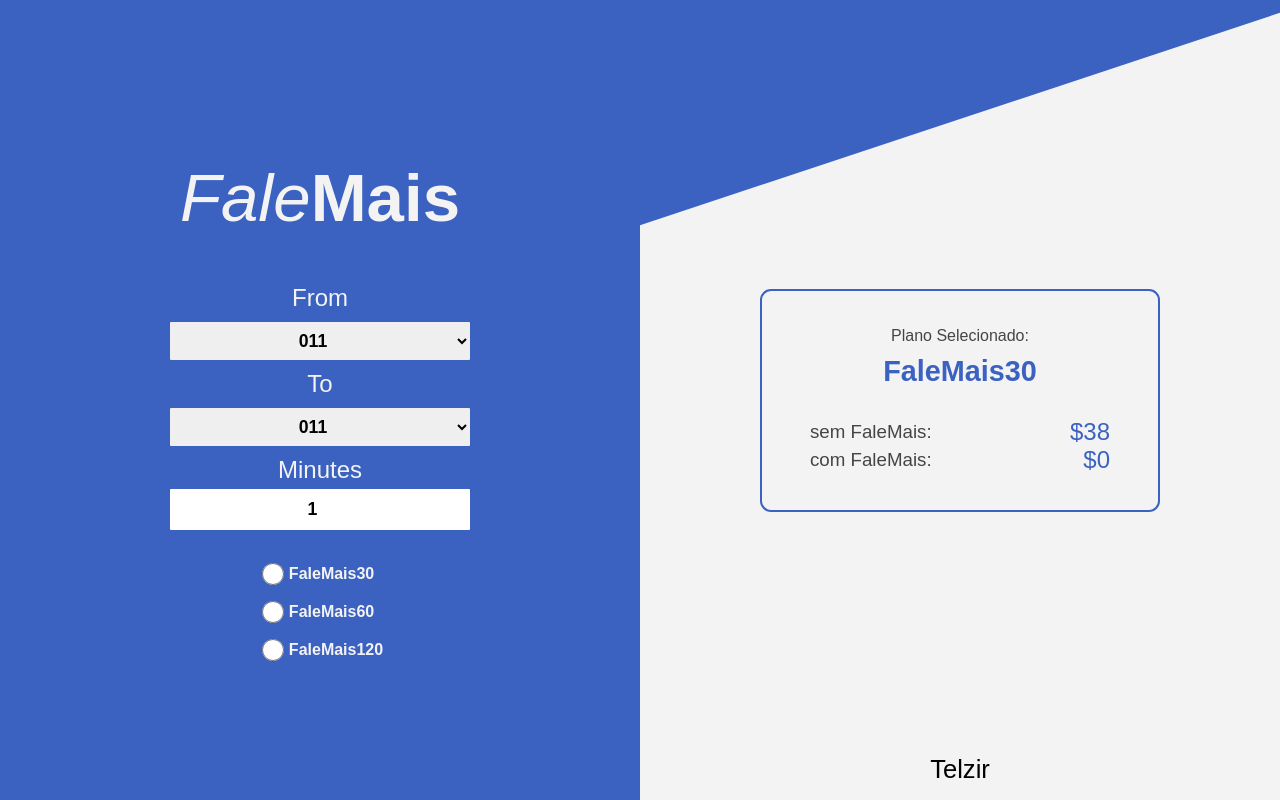
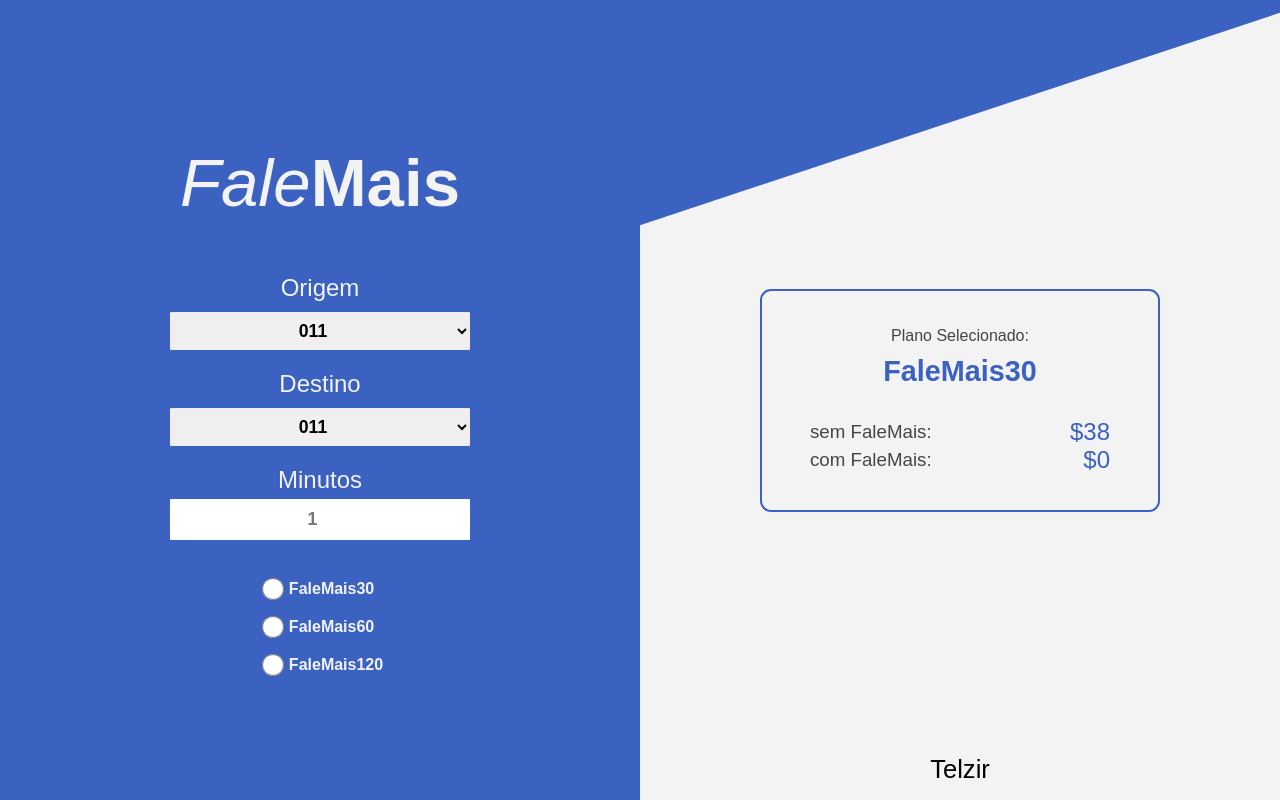
Before and after one commit to GabrielModog/telzir-falemais, a React (Create React App) app: page / in a window 1280 px wide. Built offline with nearby package versions, Linux system fonts and the light colour scheme.

Commit message:
add component comparator

```diff
--- a/src/App.js
+++ b/src/App.js
@@ -1,19 +1,8 @@
 import React from 'react'
 
-import Form from './components/form'
-import Prices from './components/prices'
-
+import Comparator from './components/comparator'
 import './styles/index.scss'
 
-function App() {
-  return (
-    <div className="app">
-
-      <Form />
-      <Prices />
-
-    </div>
-  )
-}
+const App = () => <Comparator />
 
 export default App
--- /dev/null
+++ b/src/components/comparator.js
@@ -0,0 +1,19 @@
+import React, {useState} from 'react'
+
+import Form from './form'
+import Prices from './prices'
+
+const Comparator = () => {
+
+  const [origin, setOrigin] = useState()
+  const [receiver, setReceiver] = useState()
+  const [minutes, setMinutes] = useState()
+  const [planValue, setPlanValue] = useState()
+
+  return (<div className="app">
+      <Form />
+      <Prices />
+    </div>)
+}
+
+export default Comparator
--- a/src/components/form.js
+++ b/src/components/form.js
@@ -1,31 +1,36 @@
 import React from 'react'
 
-const Form = () => {
-  return (
+const Form = () => (
   <form className="app__split blue">
 
     <div className="app__title">
     <h1><span className="italic regular-weight">Fale</span>Mais</h1>
     </div>
 
-      <h2>From</h2>
+    <div className="app__select">
+      <h2>Origem</h2>
+      <select >
+        <option>011</option>
+        <option>016</option>
+        <option>017</option>
+        <option>018</option>
+      </select>
+    </div>
+
+    <div className="app__select">
+      <h2>Destino</h2>
       <select>
         <option>011</option>
         <option>016</option>
         <option>017</option>
         <option>018</option>
       </select>
+    </div>
 
-      <h2>To</h2>
-      <select>
-        <option>011</option>
-        <option>016</option>
-        <option>017</option>
-        <option>018</option>
-      </select>
-
-      <h2>Minutes</h2>
-      <input type="number" min="1" value="1" />
+    <div className="app__select">
+      <h2>Minutos</h2>
+      <input type="number" min="1" placeholder="1" />
+    </div>
 
     <div className="app__checkbox">
       <div>
@@ -44,6 +49,6 @@ const Form = () => {
 
   </form>
 )
-}
+
 
 export default Form
--- a/src/components/prices.js
+++ b/src/components/prices.js
@@ -1,7 +1,6 @@
 import React from 'react'
 
-const Prices = () => {
-  return(
+const Prices = () => (
   <div className="app__split">
     <div className="app__header">
       <svg width="686" height="233" xmlns="http://www.w3.org/2000/svg">
@@ -37,6 +36,6 @@ const Prices = () => {
     </div>
   </div>
 )
-}
+
 
 export default Prices
--- a/src/styles/index.scss
+++ b/src/styles/index.scss
@@ -66,10 +66,18 @@ h2, h3, h4, h5{
     font-size: 2.1rem
   }
 
+  &__select{
+    animation: fade 700ms linear;
+    text-align: center;
+    margin: 5px 0;
+  }
+
   &__checkbox{
     display: flex;
     flex-direction: column;
     padding: 20px 0;
+    animation: fade 1s linear;
+
     div{
       display: flex;
       justify-content: flex-start;
@@ -174,9 +182,11 @@ h2, h3, h4, h5{
 
 @keyframes fade{
   from{
+    transform: translateY(35px);
     opacity: 0;
   }
   to{
+    transform: translateY(0);
     opacity: 1;
   }
 }
```
Lines whose indentation alone changed are shown as unchanged.
